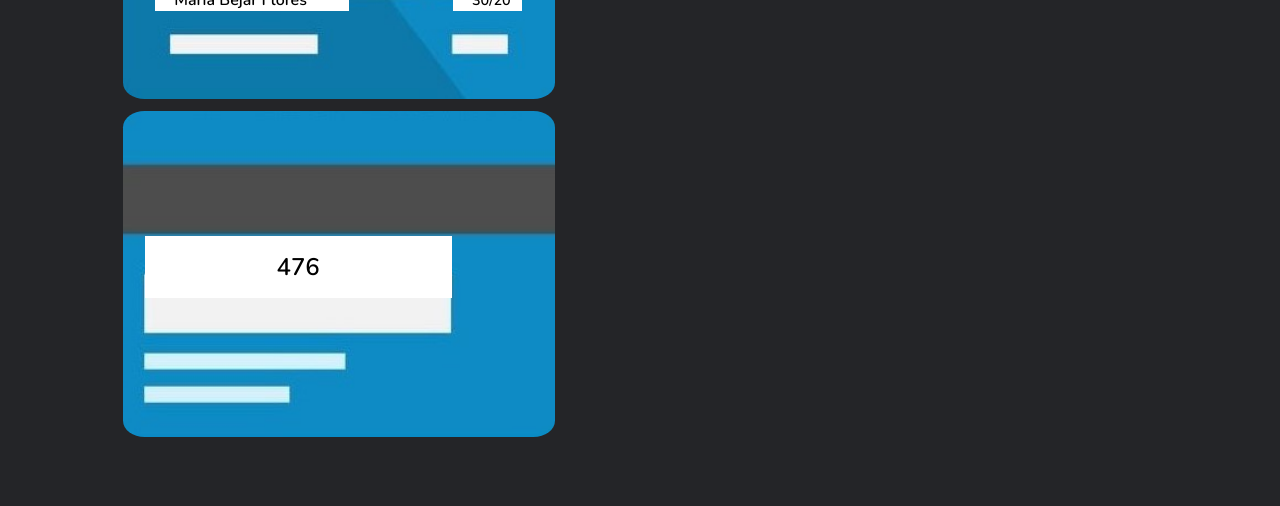
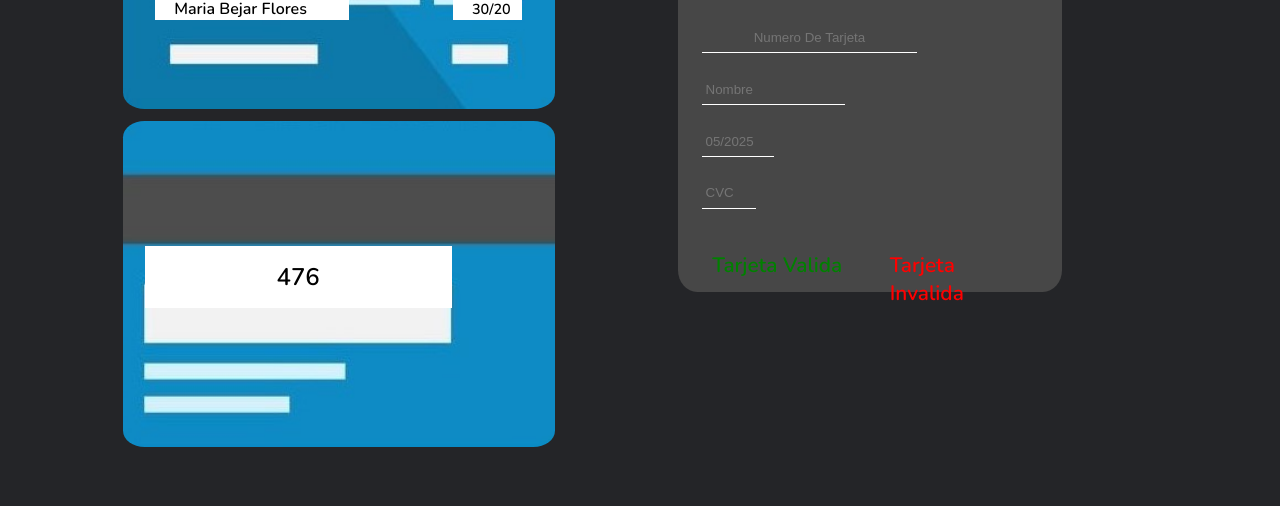
Before and after one commit to IvaneGB/Tarjeta-de-Credito, a website with bundled scripts: page src/index.html in a window 1280 px wide. Shown: the part 542-1048 px from the top of the page. Built offline with nearby package versions, Linux system fonts and the light colour scheme.

Commit message:
caja de datos hecha con inputs lista

```diff
--- a/src/index.html
+++ b/src/index.html
@@ -21,7 +21,7 @@
             <p> Esta aplicación no almacena ningún dato ingresado porque funciona con la tecnología JavaScript, lo cual significa que toda la validación se ejecuta en su dispositivo (celular o computadora). Usted puede desconectar su internet y la aplicación
                 continuará funcionando. Es 100% segura.
             </p>
-
+            <div class="cajaDeDatos">
                 <div class="imgs">
                     <div class="img1">
                         <div class="numeros">
@@ -37,7 +37,29 @@
                     <div class="img2">
                         <p class="clave">476</p>
                     </div>
+
+
                 </div>
+
+                <div class="datos">
+
+                    <h2>Datos de la Tarjeta</h2>
+                    <div class="inputs">
+                        <input type="number" placeholder="Numero De Tarjeta" class="input1">
+                        <input type="text" placeholder="Nombre" class="input2">
+                        <input type="tel" placeholder="05/2025" class="input3">
+                        <input type="number" placeholder="CVC" class=" input4">
+
+                    </div>
+                    <div class="validaciones">
+                        <div class="validacion-true">Tarjeta Valida</div>
+                        <div class="validacion-false">Tarjeta Invalida</div>
+                    </div>
+
+                </div>
+
+            </div>
+
 
 
 
--- a/src/style.css
+++ b/src/style.css
@@ -29,6 +29,10 @@
         font-size: 1.3rem;
         color: #cecece;
     }
+
+    .cajaDeDatos {
+        display: flex;
+    }
     /* estilos de la tarjetas */
 
     .imgs {
@@ -56,7 +60,7 @@
 
     .img1 .numeros {
         font-family: 'Nunito', sans-serif;
-        margin-top: 34.7%;
+        margin-top: 34.5%;
         margin-left: 11%;
         width: 78%;
         height: 10.5%;
@@ -127,3 +131,140 @@
         width: 71%;
         height: 19%;
     }
+    /* Estilos de los datos */
+
+    .datos {
+        background: #474747;
+        height: 55vh;
+        width: 30%;
+        margin: 10% 0%;
+        border-radius: 5%;
+        padding: 1%;
+    }
+
+    .datos h2 {
+        text-align: center;
+        font-family: 'Nunito', sans-serif;
+        font-weight: 600;
+        color: whitesmoke;
+        font-size: 2.5rem;
+        margin: 3%;
+    }
+    /* estilos de los inputs */
+
+    .datos .inputs {
+        height: 50%;
+        margin: 8% 0%;
+    }
+
+    .inputs {
+        display: flex;
+        justify-content: center;
+        flex-direction: column;
+    }
+
+    .inputs .input1 {
+        border: none;
+        outline: none;
+        text-align: center;
+        margin: 3%;
+        width: 60%;
+        height: 4vh;
+        background: none;
+        border-bottom: 1px solid white;
+        color: white;
+    }
+
+    .inputs .input2 {
+        border: none;
+        outline: none;
+        width: 40%;
+        margin: 3%;
+        padding: 1%;
+        height: 4vh;
+        background: none;
+        border-bottom: 1px solid white;
+        color: white;
+    }
+
+    .inputs .input3 {
+        border: none;
+        outline: none;
+        width: 20%;
+        margin: 3%;
+        height: 4vh;
+        padding: 1%;
+        background: none;
+        border-bottom: 1px solid white;
+        color: white;
+    }
+
+    .inputs .input4 {
+        border: none;
+        outline: none;
+        width: 15%;
+        margin: 3%;
+        height: 4vh;
+        padding: 1%;
+        background: none;
+        border-bottom: 1px solid white;
+        color: white;
+    }
+    /*Input input1 y input3 e input4(quitarle los botnes del costado)*/
+
+    .input1::-webkit-inner-spin-button,
+    .input1::-webkit-outer-spin-button {
+        -webkit-appearance: none;
+        margin: 0;
+    }
+
+    .input1 {
+        -moz-appearance: textfield;
+    }
+
+    .input3::-webkit-inner-spin-button,
+    .input3::-webkit-outer-spin {
+        -webkit-appearance: none;
+        margin: 0;
+    }
+
+    .input4 {
+        -moz-appearance: textfield;
+    }
+
+    .input4::-webkit-inner-spin-button,
+    .input4::-webkit-outer-spin-button {
+        -webkit-appearance: none;
+        margin: 0;
+    }
+
+    .input4 {
+        -moz-appearance: textfield;
+    }
+    /* validacion */
+
+    .validaciones {
+        display: flex;
+        justify-content: space-between;
+        margin: 0 5%;
+    }
+
+    .validacion-true {
+        width: 45%;
+        font-family: 'Nunito', sans-serif;
+        font-weight: bolder;
+        font-size: 1.3rem;
+        padding: 1%;
+        height: 12%;
+        color: green;
+    }
+
+    .validacion-false {
+        width: 45%;
+        font-family: 'Nunito', sans-serif;
+        font-weight: bolder;
+        font-size: 1.3rem;
+        padding: 1%;
+        height: 12%;
+        color: red;
+    }
```
Lines whose indentation alone changed are shown as unchanged.
